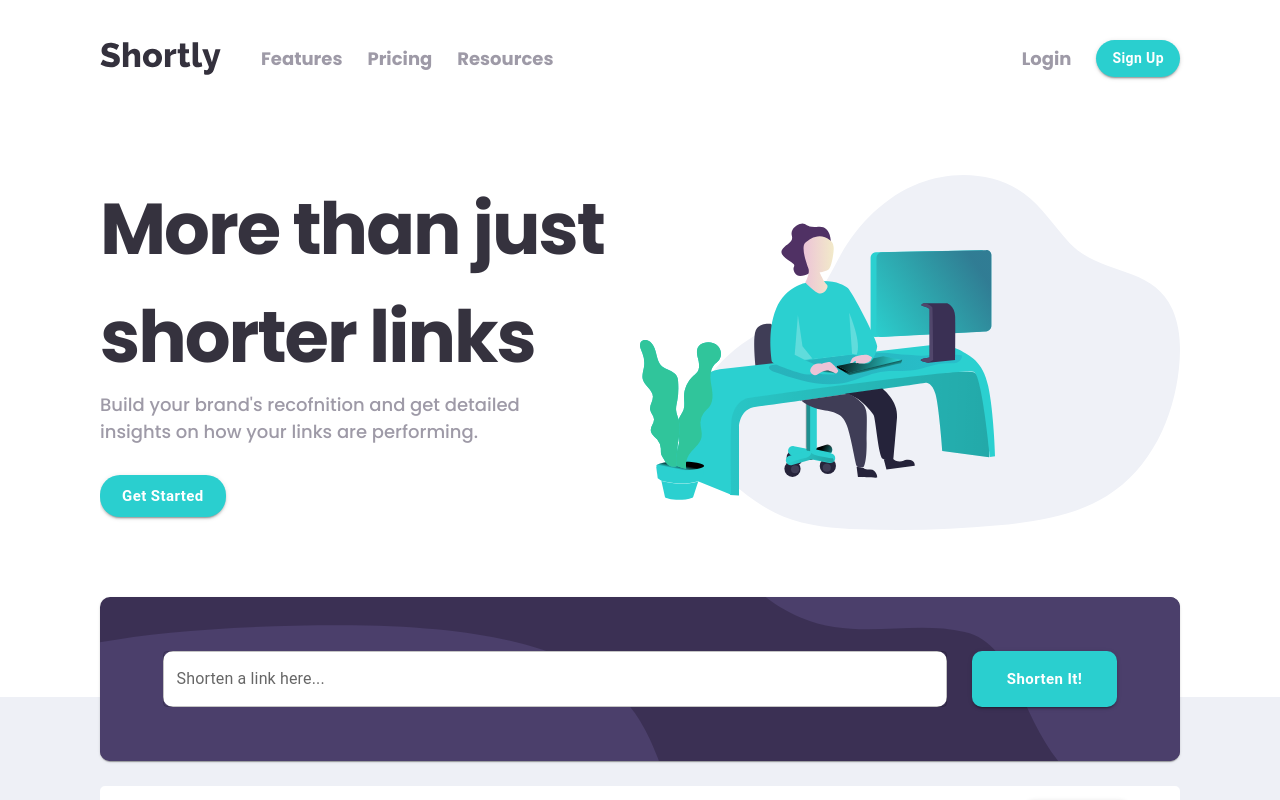
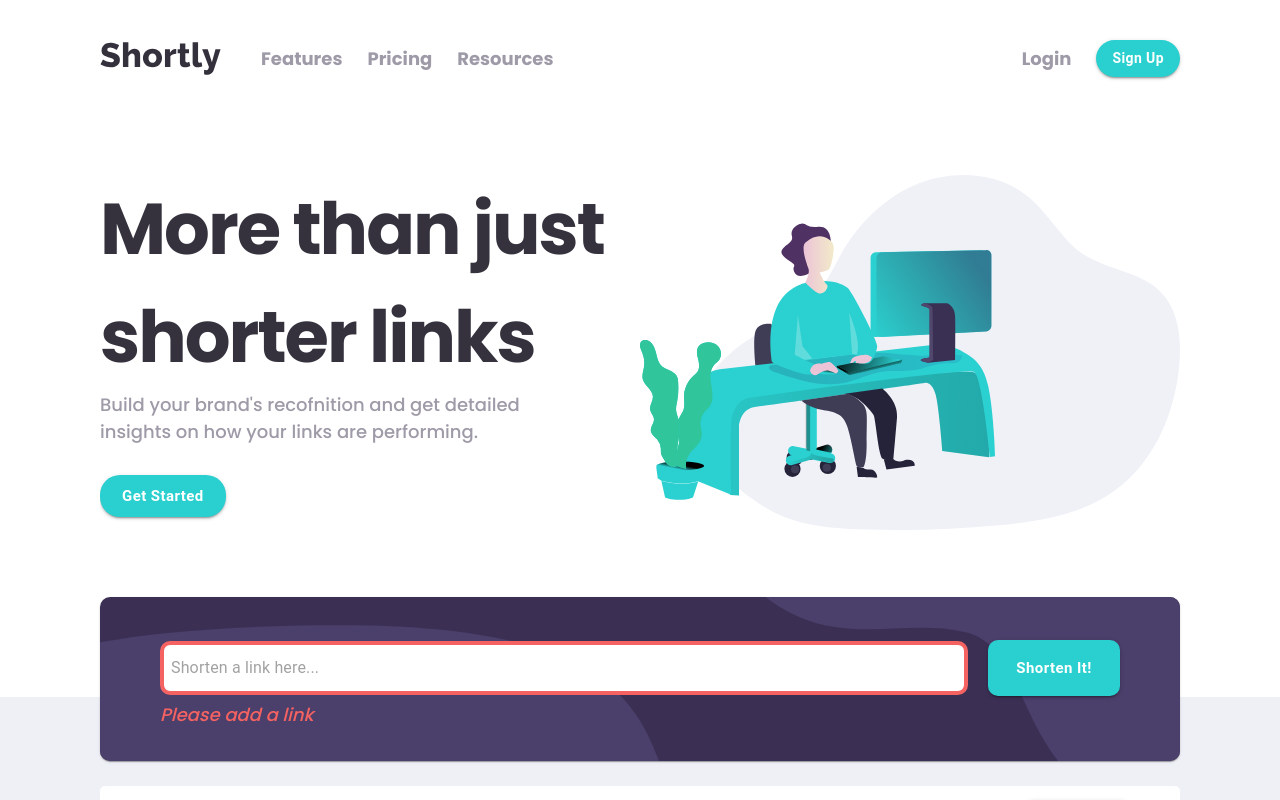
Before and after one commit to makardjian/swim-assignment, a React (Create React App) app: page / in a window 1280 px wide. Both pictures are taken after a click on the button "Shorten It!". Shown: the top 800 px of the page. Built offline with nearby package versions, Linux system fonts and the light colour scheme; no server answers.

Commit message:
first pass at input Error handling. install emotion

```diff
--- a/package.json
+++ b/package.json
@@ -3,6 +3,7 @@
   "version": "0.1.0",
   "private": true,
   "dependencies": {
+    "@emotion/css": "^11.7.1",
     "@emotion/react": "^11.7.1",
     "@emotion/styled": "^11.6.0",
     "@material-ui/core": "^4.12.3",
--- a/src/components/LandingPageBottom/LandingPageBottom.styles.ts
+++ b/src/components/LandingPageBottom/LandingPageBottom.styles.ts
@@ -14,7 +14,7 @@ const useStyles = makeStyles((theme: ShortlyTheme) => {
     },
     header: {
       fontSize: typography.fontSizes.large,
-      fontWeight: typography.fontWeight.semiBold,
+      fontWeight: typography.fontWeight.bold,
       color: colors.neutral['@veryDarkBlue'],
     },
     subheader: {
--- a/src/components/LinkShortner/LinkShortener.constants.ts
+++ b/src/components/LinkShortner/LinkShortener.constants.ts
@@ -1,3 +1,5 @@
 export const BUTTON_TEXT = 'Shorten it!';
 
-export const TEXT_FIELD_PLACEHOLDER = 'Shorten a link here...';
+export const INPUT_PLACEHOLDER = 'Shorten a link here...';
+
+export const EMPTY_INPUT_ERROR_MSG = 'Please add a link';
--- /dev/null
+++ b/src/components/LinkShortner/LinkShortener.styles.ts
@@ -0,0 +1,52 @@
+import { createStyles, makeStyles } from '@material-ui/core/styles';
+import type { ShortlyTheme } from '../../styles/Theme';
+
+const useStyles = makeStyles(({ colors }: ShortlyTheme) =>
+  createStyles({
+    card: {
+      display: 'flex',
+      justifyContent: 'space-around',
+      margin: '0px auto',
+      maxWidth: '1440px',
+      width: '100%',
+      minWidth: '900px',
+      position: 'relative',
+      borderRadius: '10px',
+    },
+    cardMedia: {
+      backgroundColor: colors.primary['@darkViolet'],
+    },
+    contentBox: {
+      position: 'absolute',
+      width: '100%',
+      height: '100%',
+    },
+    contentFlexContainer: {
+      display: 'flex',
+      flexDirection: 'column',
+      justifyContent: 'center',
+      height: '100%',
+      padding: '0px 50px',
+    },
+    inputAndButtonContainer: {
+      display: 'flex',
+      justifyContent: 'space-around',
+      alignItems: 'center',
+    },
+    inputBase: {
+      backgroundColor: colors.background['@white'],
+      margin: '10px',
+      padding: '7px',
+      border: '4px solid transparent',
+      borderRadius: '10px',
+    },
+    emptyInputError: {
+      color: colors.secondary['@red'],
+      fontStyle: 'italic',
+      marginLeft: '10px',
+      marginTop: '-5px',
+    },
+  })
+);
+
+export default useStyles;
--- a/src/components/LinkShortner/LinkShortener.tsx
+++ b/src/components/LinkShortner/LinkShortener.tsx
@@ -1,21 +1,16 @@
 import React, { useState } from 'react';
-import { Card, CardMedia, Box, TextField } from '@mui/material';
+import { cx, css } from '@emotion/css';
+import { Card, CardMedia, Box, InputBase } from '@mui/material';
 import { useTheme } from '@material-ui/core/styles';
-import { makeStyles } from '@mui/styles';
 import Button from '../common/Button';
+import useStyles from './LinkShortener.styles';
+import type { ShortlyTheme } from '../../styles/Theme';
 import inputBackgroundImage from '../../static/images/bg-shorten-desktop.svg';
-import type { ShortlyTheme } from '../../styles/Theme';
-import { BUTTON_TEXT, TEXT_FIELD_PLACEHOLDER } from './LinkShortener.constants';
-
-const useStyles = makeStyles({
-  inputAndButtonContainer: {
-    display: 'flex',
-    justifyContent: 'space-around',
-    alignItems: 'center',
-    height: '100%',
-    padding: '0px 50px',
-  },
-});
+import {
+  BUTTON_TEXT,
+  INPUT_PLACEHOLDER,
+  EMPTY_INPUT_ERROR_MSG,
+} from './LinkShortener.constants';
 
 type LinkShortenerProps = {
   generateShortenedLink: (originalUrl: string) => void;
@@ -23,61 +18,50 @@ type LinkShortenerProps = {
 
 const LinkShortener = ({ generateShortenedLink }: LinkShortenerProps) => {
   const styles = useStyles();
-  const theme = useTheme() as ShortlyTheme;
+  const { colors } = useTheme() as ShortlyTheme;
   const [inputValue, setInputValue] = useState('');
+  const [emptyInputError, setEmptyInputError] = useState(false);
 
   const onInputChange = (inputVal: string) => {
+    if (emptyInputError) {
+      setEmptyInputError(false);
+    }
     setInputValue(inputVal);
   };
 
   const onButtonClick = () => {
+    if (!inputValue.length) {
+      setEmptyInputError(true);
+      return;
+    }
     generateShortenedLink(inputValue);
     setInputValue('');
   };
 
+  const inputBaseClass = emptyInputError
+    ? cx(styles.inputBase, css({ borderColor: colors.secondary['@red'] }))
+    : styles.inputBase;
+
   return (
     <div>
-      <Card
-        sx={{
-          display: 'flex',
-          justifyContent: 'space-around',
-          margin: '0px auto',
-          maxWidth: '1440px',
-          width: '100%',
-          minWidth: '900px',
-          position: 'relative',
-          borderRadius: '10px',
-        }}
-      >
+      <Card className={styles.card} sx={{ borderRadius: '10px' }}>
         <CardMedia
           component='img'
           image={inputBackgroundImage}
-          sx={{
-            backgroundColor: theme.colors.primary['@darkViolet'],
-          }}
+          className={styles.cardMedia}
         />
-        <Box
-          sx={{
-            position: 'absolute',
-            width: '100%',
-            height: '100%',
-          }}
-        >
+        <Box className={styles.contentBox}>
+          <div className={styles.contentFlexContainer}>
             <div className={styles.inputAndButtonContainer}>
-            <TextField
+              <InputBase
                 id='basic'
-              label={TEXT_FIELD_PLACEHOLDER}
-              variant='outlined'
+                className={inputBaseClass}
+                placeholder={INPUT_PLACEHOLDER}
                 autoComplete='off'
                 fullWidth
                 value={inputValue}
                 onChange={(e) => onInputChange(e?.target?.value)}
-              sx={{
-                backgroundColor: theme.colors.background['@white'],
-                borderRadius: '10px',
-                width: '80%',
-                margin: '10px',
-              }}
+                error={emptyInputError}
               />
               <Button
                 text={BUTTON_TEXT}
@@ -87,6 +71,12 @@ const LinkShortener = ({ generateShortenedLink }: LinkShortenerProps) => {
                 customStyles={{ margin: '10px' }}
               />
             </div>
+            {emptyInputError && (
+              <span className={styles.emptyInputError}>
+                {EMPTY_INPUT_ERROR_MSG}
+              </span>
+            )}
+          </div>
         </Box>
       </Card>
     </div>
--- a/src/index.tsx
+++ b/src/index.tsx
@@ -11,7 +11,4 @@ ReactDOM.render(
   document.getElementById('root')
 );
 
-// If you want to start measuring performance in your app, pass a function
-// to log results (for example: reportWebVitals(console.log))
-// or send to an analytics endpoint. Learn more: https://bit.ly/CRA-vitals
 reportWebVitals();
```
Also changed, not shown: src/setupTests.ts (deleted, +0 -5 lines), src/logo.svg (deleted), 1 other file (tests, documents, lock files or other folders). Lines whose indentation alone changed are shown as unchanged.
